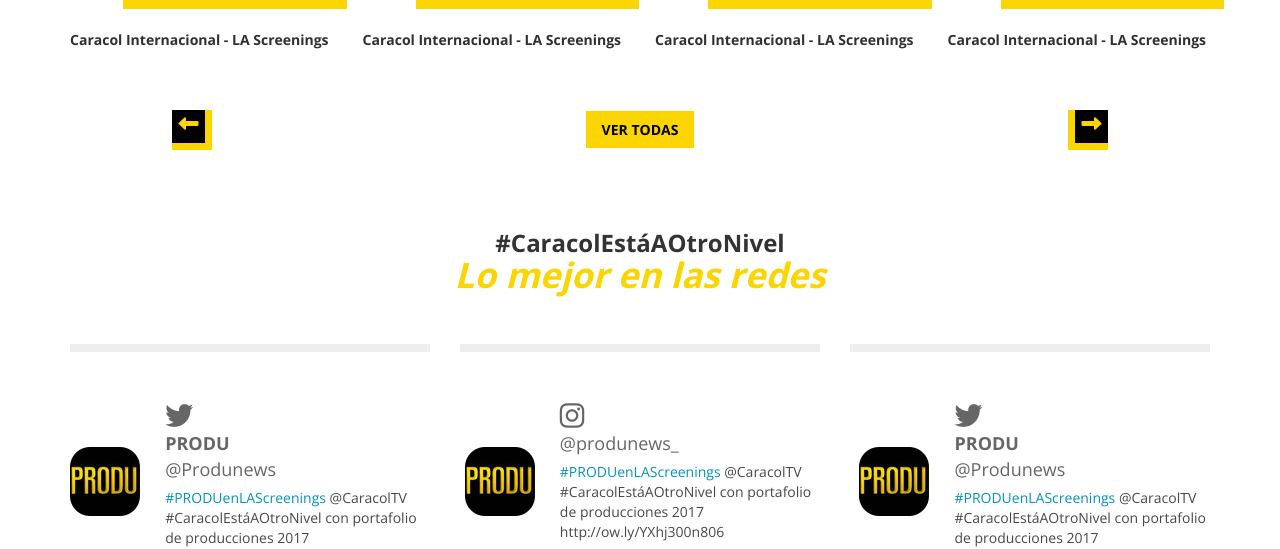
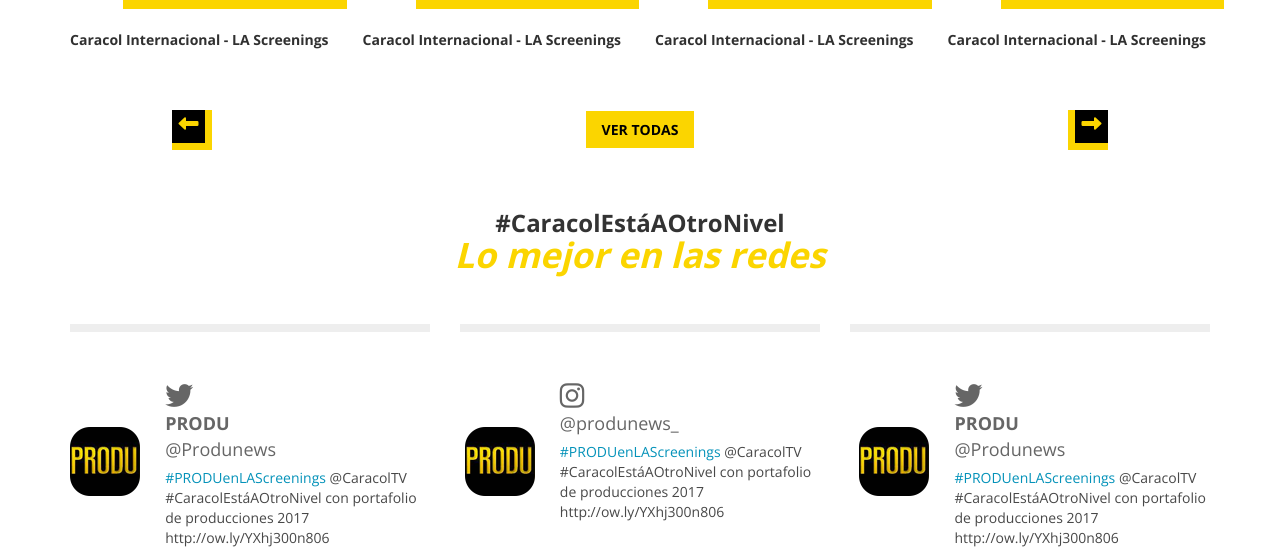
Before and after one commit to agustindavid/agustindavid.github.io, a PHP site: page / in a window 1280 px wide. Shown: the part 3233-3782 px from the top of the page. Run offline with PHP 8.4, Linux system fonts and the light colour scheme; some libraries are stand-ins or nearby versions.

Commit message:
social feed padding

```diff
--- a/css/style.css
+++ b/css/style.css
@@ -690,7 +690,7 @@ section.gallery, section.videos {
 }
 
 .social-feed {
-    padding: 30px 0 30px 0;
+    padding: 10px 0 30px 0;
 }
 
 .social-feed h3 {
```
